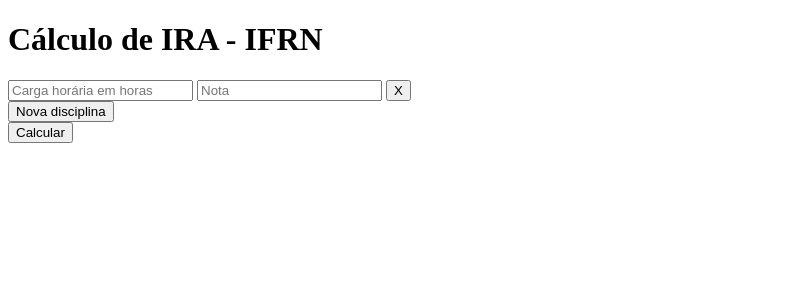
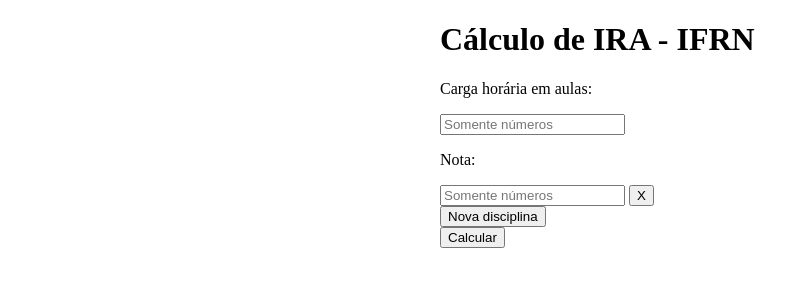
Before and after one commit to pablodeyvid11/IRA-IFRN, a plain HTML site: page index.html in a window 1280 px wide. Shown: the whole page, without its empty margins (0-809 px from the left). Drawn offline with Linux system fonts and the light colour scheme.

Commit message:
Tentantiva CSS

```diff
--- a/script.js
+++ b/script.js
@@ -37,8 +37,10 @@ function calcular() {
 function adicionar() {
     let adicionar = `
     <div class="campo_nota" id = "${document.quantidade}_div">
-            <input class="campo_nota" type="number" value="" onChange="onChange('${document.quantidade}_CH')" id="${document.quantidade}_CH" placeholder="Carga horária em horas">
-            <input class="campo_nota" type="number" value="" onChange="onChange('${document.quantidade}_NOTA')" id="${document.quantidade}_NOTA" placeholder="Nota">
+            <p>Carga horária em aulas: </p>
+            <input class="campo_nota" type="number" value="" onChange="onChange('${document.quantidade}_CH')" id="${document.quantidade}_CH" placeholder="Somente números">
+            <p>Nota: </p>
+            <input class="campo_nota" type="number" value="" onChange="onChange('${document.quantidade}_NOTA')" id="${document.quantidade}_NOTA" placeholder="Somente números">
             <button class="botao_apagar" id="${document.quantidade}_x" onclick="apagar(${document.quantidade})">X</button>
         </div>
     `;
--- a/styles.css
+++ b/styles.css
@@ -1,4 +1,5 @@
 #div_content {
-    margin: 0;
-    align-items: center;
+    width: 400px;
+    margin-left: auto;
+    margin-right: auto;
 }
```
